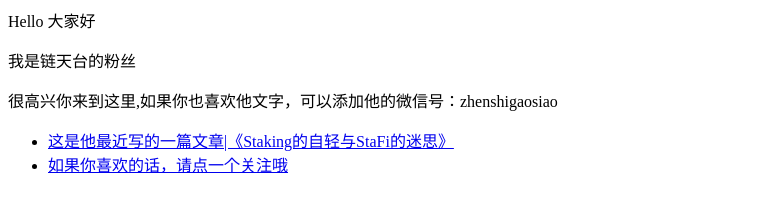
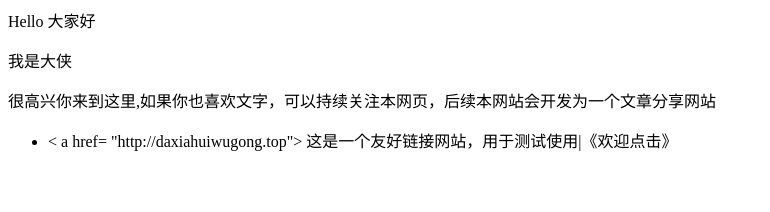
Before and after one commit to rendaxiammd/demoTestWeb, a plain HTML site: page index.html in a window 1280 px wide. Shown: the whole page, without its empty margins (0-770 px from the left). Drawn offline with Linux system fonts and the light colour scheme.

Commit message:
Update index.html

```diff
--- a/index.html
+++ b/index.html
@@ -1,9 +1,6 @@
-<p>Hello 大家好</p>
-<p>我是链天台的粉丝 </p>
-<p>很高兴你来到这里,如果你也喜欢他文字，可以添加他的微信号：zhenshigaosiao</p>
-
-
-<ul>
-  <li> <a href="https://mp.weixin.qq.com/s/Nd2RQKen8ZbBIBFcrlXrfg">这是他最近写的一篇文章|《Staking的自轻与StaFi的迷思》</a> </li>
-  <li> <a href="https://mp.weixin.qq.com/s/Nd2RQKen8ZbBIBFcrlXrfg">如果你喜欢的话，请点一个关注哦</a> </li>
-</ul>
+Hello 大家好</p>
+ <p>我是大侠 </p>
+ <p>很高兴你来到这里,如果你也喜欢文字，可以持续关注本网页，后续本网站会开发为一个文章分享网站</p>
+     <ul>
+ <li> < a href= "http://daxiahuiwugong.top"> 这是一个友好链接网站，用于测试使用|《欢迎点击》</ a> </li>
+ </ul>
```
